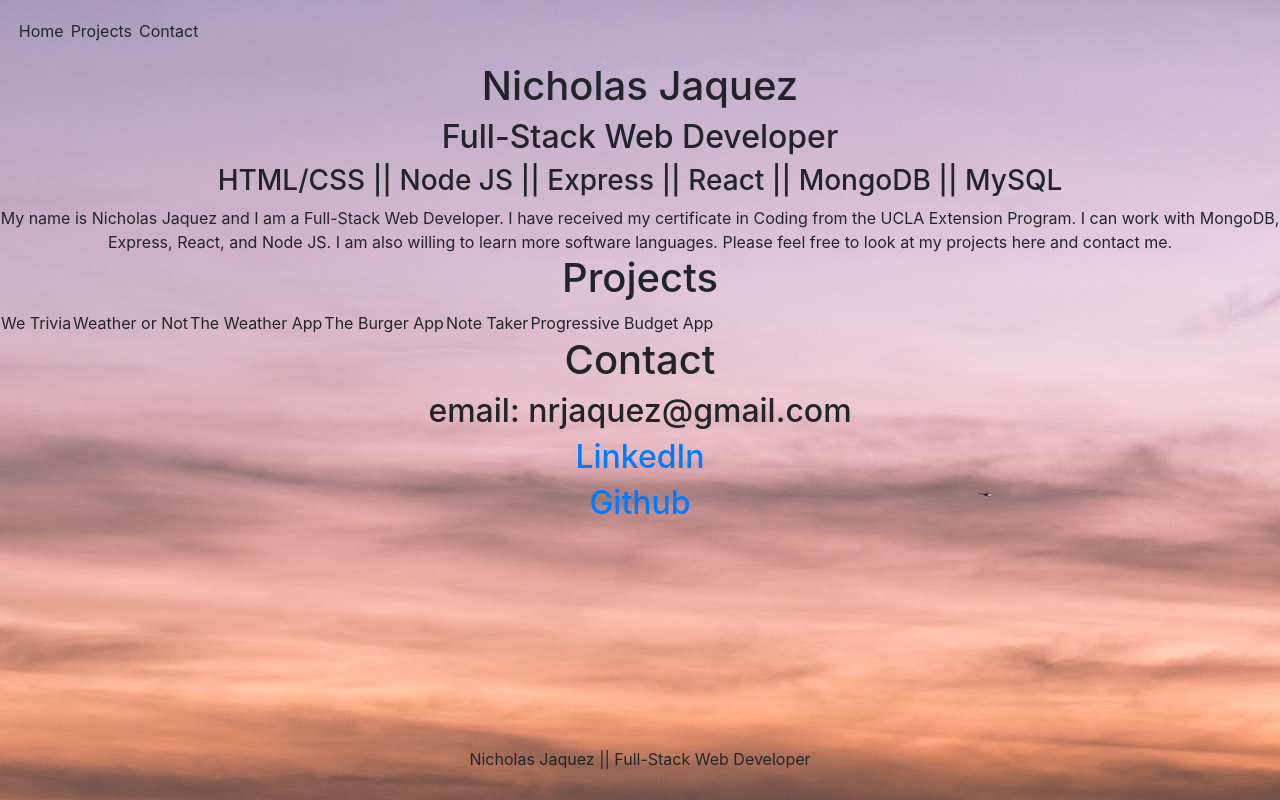
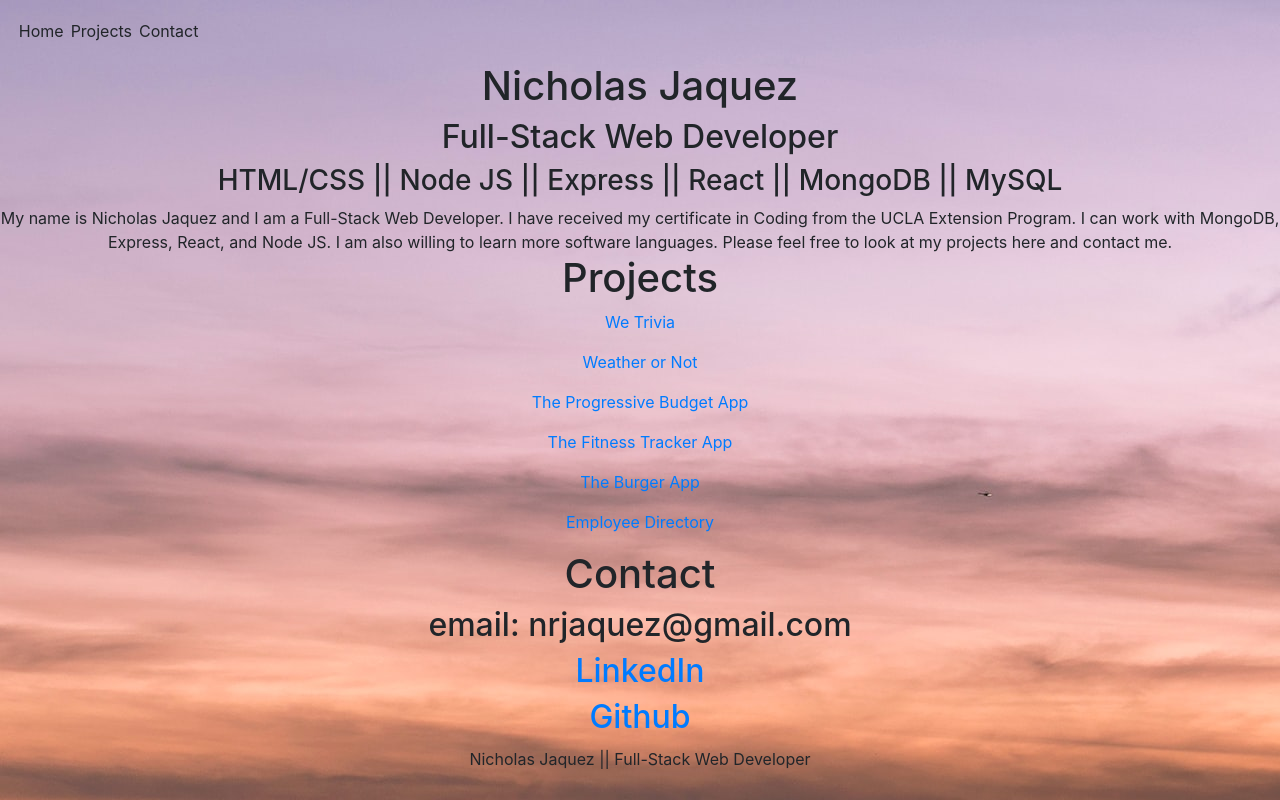
Before and after one commit to nickrayj45/NicholasJaquezReactPortfolio, a React (Create React App) app in the folder portfolio/: page / in a window 1280 px wide. Built offline with nearby package versions, Linux system fonts and the light colour scheme.

Commit message:
projects appearing on front end

```diff
--- a/portfolio/package.json
+++ b/portfolio/package.json
@@ -9,6 +9,7 @@
     "express": "^4.17.1",
     "react": "^16.13.1",
     "react-dom": "^16.13.1",
+    "react-router-dom": "^5.2.0",
     "react-scripts": "3.4.1"
   },
   "scripts": {
--- a/portfolio/src/App.js
+++ b/portfolio/src/App.js
@@ -1,4 +1,4 @@
-import React, { Component } from "react";
+import React from "react";
 // import logo from './logo.svg';
 import './App.css';
 import HomePage from "./components/HomePage/homePage";
--- a/portfolio/src/components/Projects/projects.js
+++ b/portfolio/src/components/Projects/projects.js
@@ -7,13 +7,16 @@ function Resume(){
             <h1>
                 Projects
             </h1>
-            <tr>
-                <td>
-                    We Trivia
-                </td>
-                <td>
-                    Weather or Not
-                </td>
+            <div>
+                <p><a href="https://intense-earth-41726.herokuapp.com/">We Trivia</a></p>
+                <p><a href="https://github.com/mchisem/Weather-or-Not">Weather or Not</a></p>
+                <p><a href="https://stark-sands-40022.herokuapp.com/">The Progressive Budget App</a></p>
+                <p><a href="https://stark-forest-71498.herokuapp.com/?id=5eade51e1a393f0017ed331b">The Fitness Tracker App</a></p>
+                <p><a href="https://stark-forest-71498.herokuapp.com/?id=5eade51e1a393f0017ed331b">The Burger App</a></p>
+                <p><a href="https://polar-spire-92196.herokuapp.com/">Employee Directory</a></p>
+            </div>
+            {/* <tr>
+
                 <td>
                     The Weather App
                 </td>
@@ -23,10 +26,8 @@ function Resume(){
                 <td>
                     Note Taker
                 </td>
-                <td>
-                    Progressive Budget App
-                </td>
-            </tr>
+
+            </tr> */}
         </div>
     )
 }
--- /dev/null
+++ b/portfolio/src/pages/Projects.js
@@ -0,0 +1,2 @@
+import React from "react";
+import { Link } from "react-router-dom";
```
Also changed, not shown: 1 other file (tests, documents, lock files or other folders).
